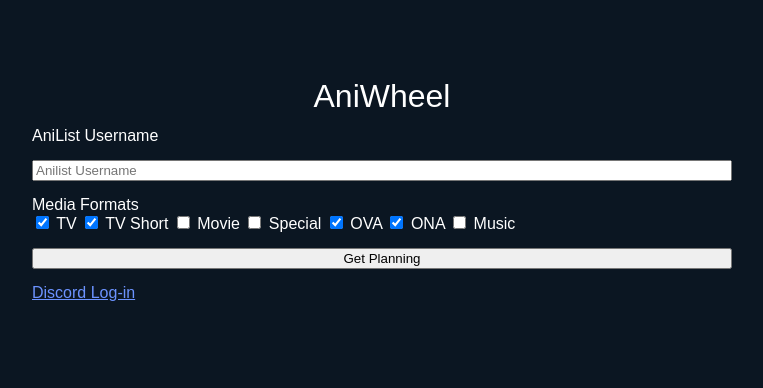
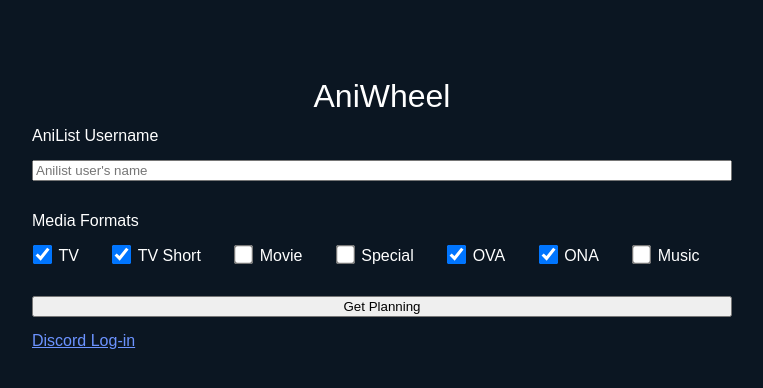
Before and after one commit to JokelaR/aniwheel, a Django app: page / in a window 1280 px wide. Shown: the top 388 px of the page, without its empty margins (258-1021 px from the left). Run offline with Django 5.2, Linux system fonts and the light colour scheme; some libraries are stand-ins or nearby versions.

Commit message:
don't fetch email from discord, fix front page username field thinking it's login

```diff
--- a/wheelsite/aniwheel/templates/index.html
+++ b/wheelsite/aniwheel/templates/index.html
@@ -27,6 +27,21 @@
         flex-direction: column;
         gap: 1rem;
     }
+    fieldset {
+        padding: 1rem 0rem;
+        margin-top: 1rem;
+        display: flex;
+        justify-content: space-between;
+        align-items: baseline;
+
+        input {
+            transform: scale(1.5);
+        }
+        label {
+            margin-right: auto;
+            margin-left: 0.4rem;
+        }
+    }
     </style>
     {% endblock css %}
 </head>
@@ -37,8 +52,8 @@
 
         <form action="{% url 'get_random_anime' %}" method="POST">
             {% csrf_token %}
-            <label for="anilist_username">AniList Username</label>
-            <input type="text" name="anilist_username" placeholder="Anilist Username" autocomplete="off">
+            <label for="search_user">AniList Username</label>
+            <input type="text" name="search_user" placeholder="Anilist user's name">
 
             <fieldset>
                 <legend>Media Formats</legend>
--- a/wheelsite/aniwheel/views.py
+++ b/wheelsite/aniwheel/views.py
@@ -25,8 +25,8 @@ def anime_page(request, anilist_id, **kwargs):
         return JsonResponse({'status': 'failed', 'message': 'Error getting anilist anime'})
     return render(request, 'anime.html', {'anime': anime, 'remaining_list': list})
 
-def get_random_anime(request, **kwargs):
-    username = request.POST.get('anilist_username')
+def get_random_anime(request):
+    username = request.POST.get('search_user')
     filters = request.POST.getlist('format')
     if not username or not filters:
         raise Http404("Can't find anything with no username or no filters")
```
Also changed, not shown: wheelsite/wheelsite/settings.py (+7 -4 lines).
